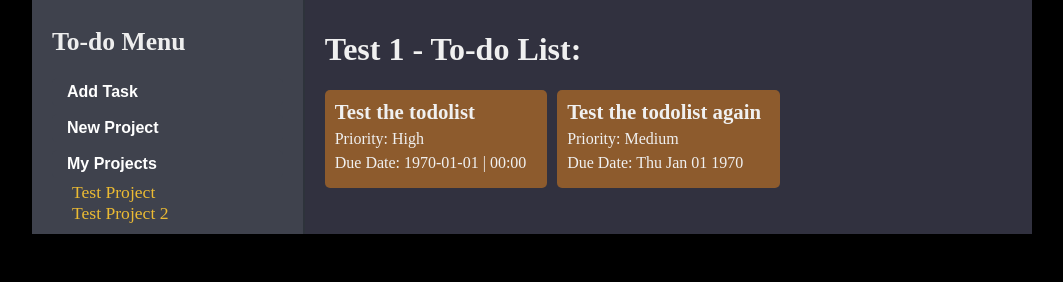
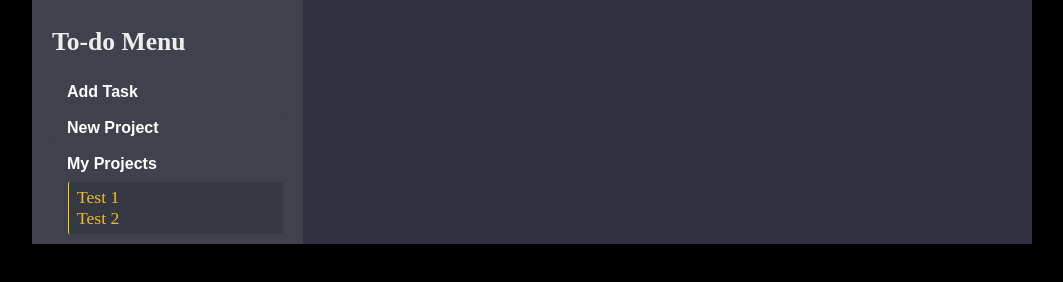
Before and after one commit to ZakhaevK/odin-todolist, a website built with webpack: page src/template.html in a window 1280 px wide. Both pictures are taken after a click on the button "My Projects". Shown: the whole page, without its empty margins (108-1171 px from the left). Built offline with nearby package versions, Linux system fonts and the light colour scheme.

Commit message:
add first steps to initialiseMenu() - Includes view project link, and project list generation - new function to clear sidebar project list, may be removed in future

```diff
--- a/src/dom-module.js
+++ b/src/dom-module.js
@@ -1,9 +1,40 @@
 
-export { generateProjectPage, generateTodoPage };
+export {  initialiseMenu ,generateProjectPage, generateTodoPage };
 
 // This function will initiaise clickable links on the sidebar
-function initialiseMenu() {
+function initialiseMenu(projectList) {
+  const sidebarDiv = document.getElementById("sidebar");
+  const sbAddTodoButt = document.getElementById("sb-addtodo");
+  const sbNewProjButt = document.getElementById("sb-newproj");
+  const sbViewProjButt = document.getElementById("sb-viewproj");
 
+  sbViewProjButt.addEventListener("click", () => {
+    generateProjectPage();
+  })
+
+  loadSidebarProjectList(projectList);
+}
+
+function loadSidebarProjectList(projectList) {
+  const sbProjectList = document.getElementById("sb-project-list")
+  const projUL = document.createElement("ul");
+
+  clearSidebarProjectList(); // Clear current projects
+
+  for (let project of projectList) {
+    const projLI = document.createElement("li");
+    const projLink = document.createElement("a");
+    projLink.textContent = project.getTitle();
+    projLink.setAttribute("href", ""); // Placeholder
+
+    projLI.appendChild(projLink);
+    sbProjectList.appendChild(projLI);
+  }
+}
+
+function clearSidebarProjectList() {
+  const sbProjectList = document.getElementById("sb-project-list")
+  sbProjectList.replaceChildren("");
 }
 
 const contentDiv = document.getElementById("content");
--- a/src/index.js
+++ b/src/index.js
@@ -1,6 +1,6 @@
 import "./style.css";
 import {Project, TodoItem} from  "./obj-module";
-import { generateProjectPage, generateTodoPage } from "./dom-module";
+import { initialiseMenu, generateProjectPage, generateTodoPage } from "./dom-module";
 
 const fns = require('date-fns');
 
@@ -29,3 +29,4 @@ testProj.addTodo(testTodo2);
 
 //  generateProjectPage(projectList);
 generateTodoPage(testProj);
+initialiseMenu(projectList);
--- a/src/style.css
+++ b/src/style.css
@@ -60,13 +60,17 @@ body {
   display: flex;
   flex-direction: column;
   justify-content: space-between;
-  padding-left: 10px;
+  margin-left: 16px;
+  border-left: gold 1px solid;
+  background-color: rgb(55, 57, 66);
+  border-radius: 2px;
+  padding: 5px 0px;
 }
 
 #sidebar #sb-project-list li {
   list-style:square;
   padding: 0px;
-  margin-left: 10px;
+  margin-left: 8px;
 }
 
 #sidebar #sb-project-list li a {
--- a/src/template.html
+++ b/src/template.html
@@ -16,7 +16,7 @@
           <button id="sb-addtodo">Add Task</button>
         </li>
         <li>
-          <button id="sb-addtodo">New Project</button>
+          <button id="sb-newproj">New Project</button>
         </li>
         <li>
           <button id="sb-viewproj">My Projects</button>
```
